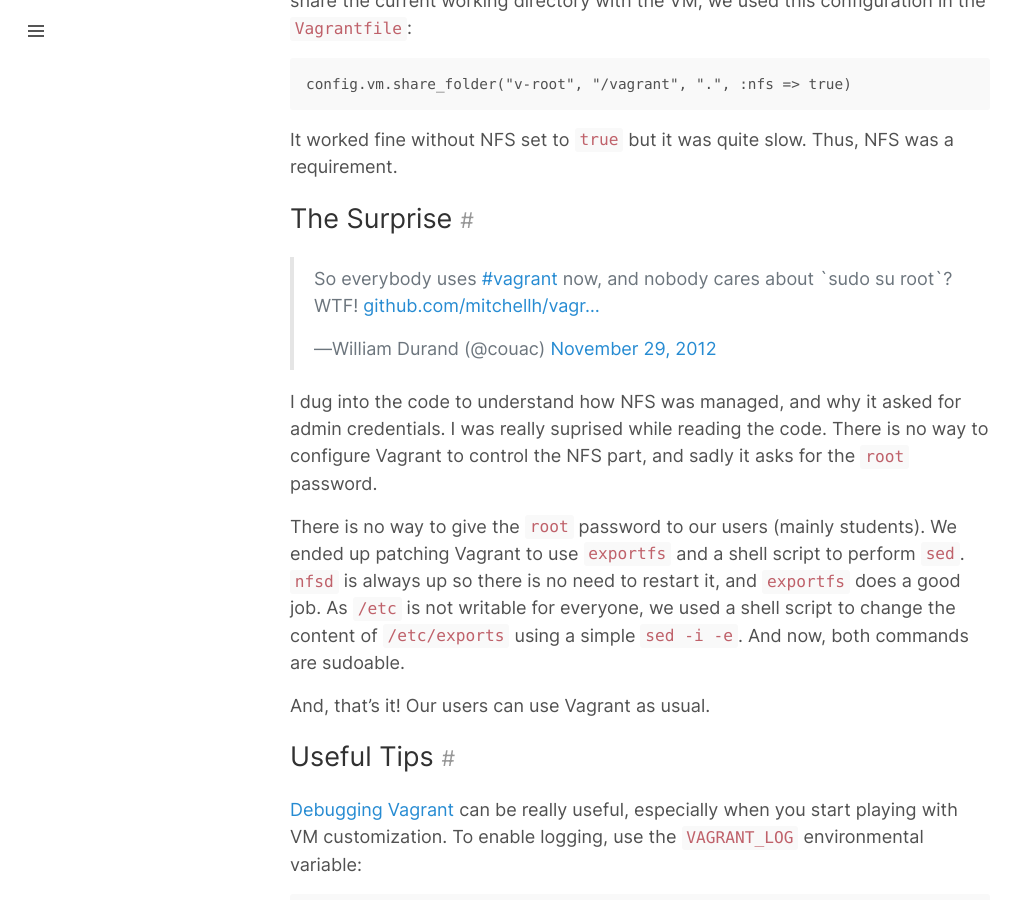
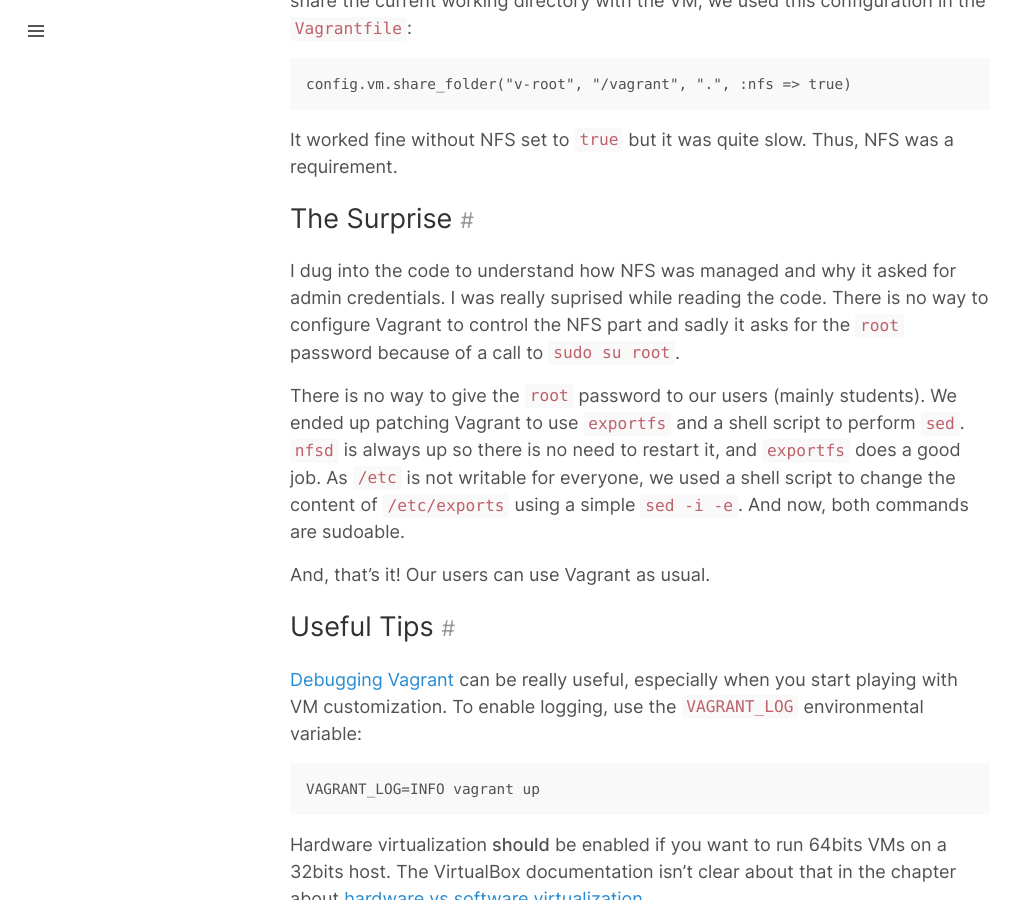
Before and after one commit to willdurand/willdurand.github.io, a Jekyll site: the page built from _posts/2012-12-06-installing-vagrant-in-a-restricted-environment.md, in a window 1280 px wide and 900 px high, scrolled down 2700 px. Shown: the whole window, without its empty margins (0-1023 px from the left). Built offline with Jekyll 4.4.1, drawn with Linux system fonts in a browser that asks for light colours.

Commit message:
remove some more dead links (tweets)

```diff
--- a/_posts/2012-12-06-installing-vagrant-in-a-restricted-environment.md
+++ b/_posts/2012-12-06-installing-vagrant-in-a-restricted-environment.md
@@ -117,15 +117,10 @@
 
 ## The Surprise
 
-<blockquote class="twitter-tweet tw-align-center">
-<p>So everybody uses <a href="https://twitter.com/search/%23vagrant">#vagrant</a> now, and nobody cares about `sudo su root`? WTF! <a href="https://t.co/ioVsrBqx" title="https://github.com/mitchellh/vagrant/blob/master/plugins/hosts/linux/host.rb#L51">github.com/mitchellh/vagr…</a></p>
-&mdash;William Durand (@couac) <a href="https://twitter.com/couac/status/274191748786429953" data-datetime="2012-11-29T16:43:01+00:00">November 29, 2012</a>
-</blockquote>
-
-I dug into the code to understand how NFS was managed, and why it asked for
-admin credentials. I was really suprised while reading the code. There is no way
-to configure Vagrant to control the NFS part, and sadly it asks for the `root`
-password.
+I dug into the code to understand how NFS was managed and why it asked for admin
+credentials. I was really suprised while reading the code. There is no way to
+configure Vagrant to control the NFS part and sadly it asks for the `root`
+password because of a call to `sudo su root`.
 
 There is no way to give the `root` password to our users (mainly students). We
 ended up patching Vagrant to use `exportfs` and a shell script to perform `sed`.
```
Also changed, not shown: _posts/2015-01-16-rethinking-my-life-on-the-internets.md (+1 -2 lines).
